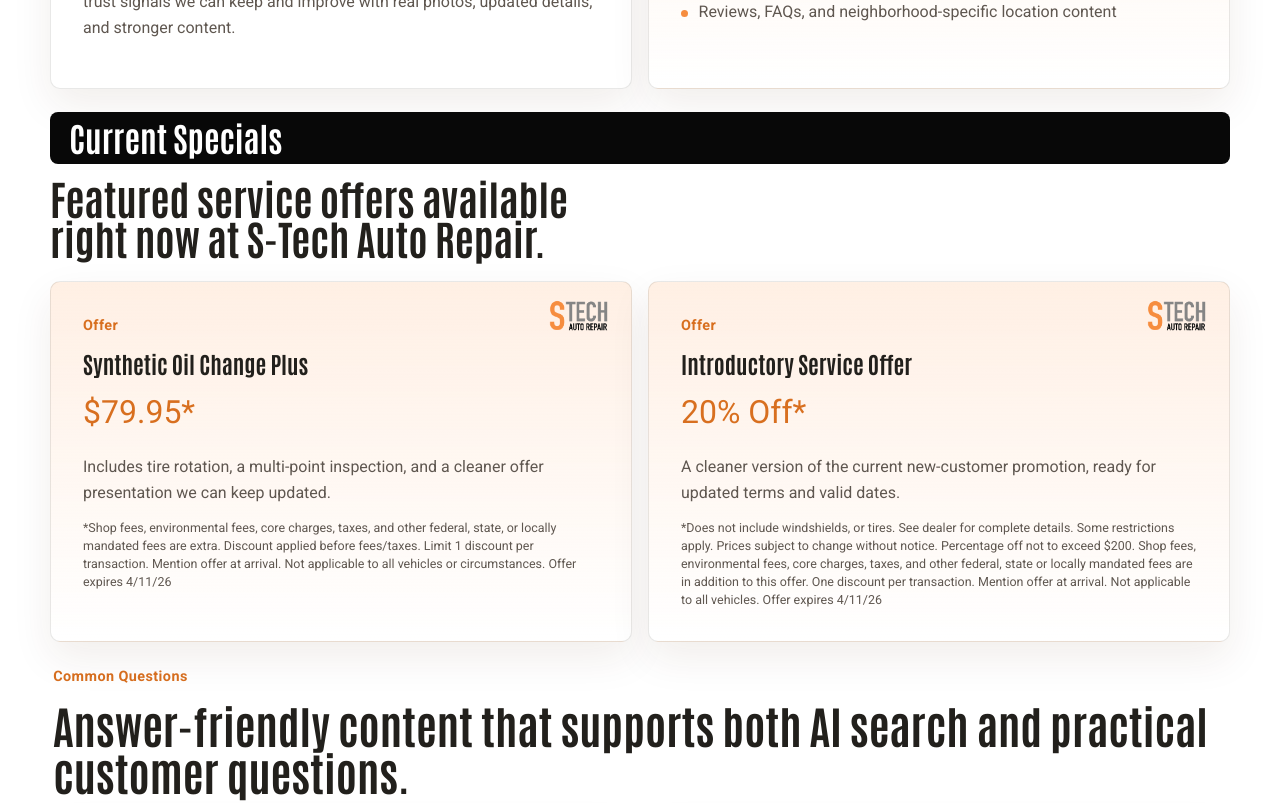
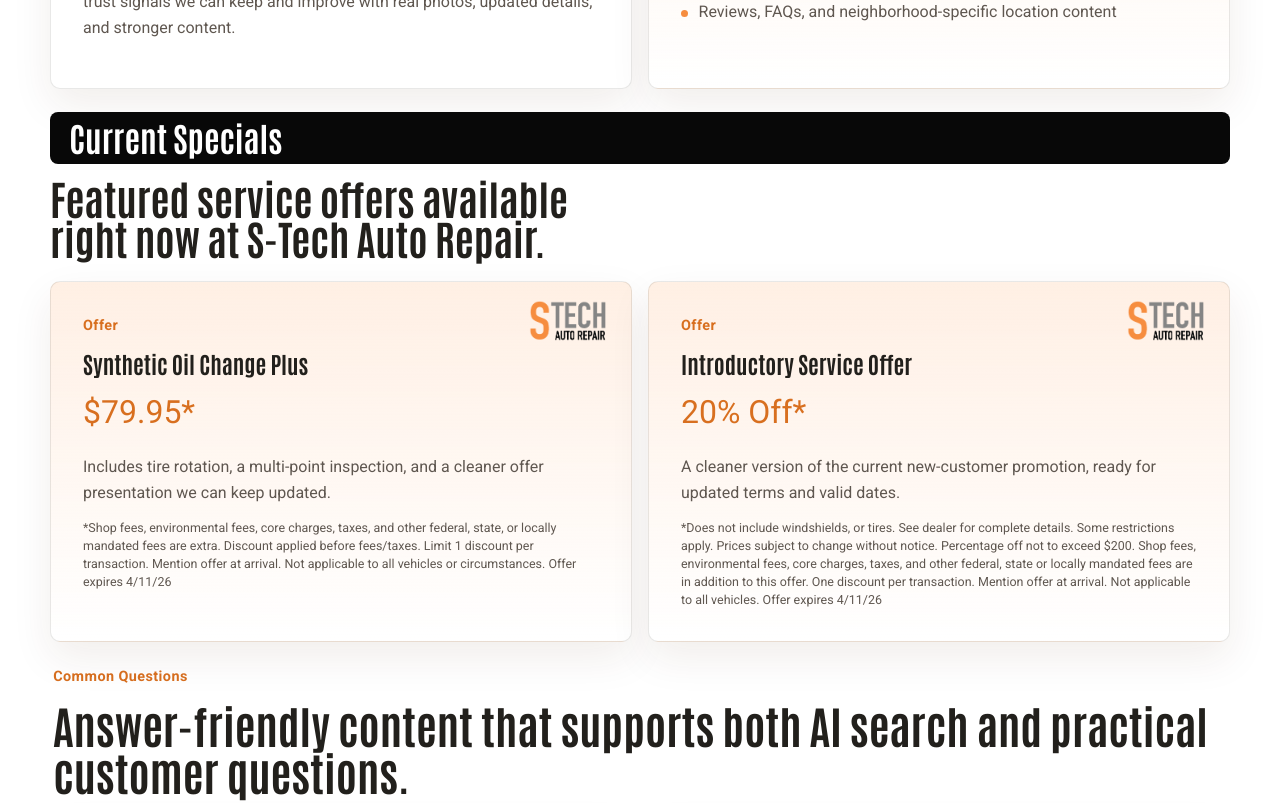
Before and after one commit to DietmarSZ/stechherman, a Next.js app: page / in a window 1280 px wide. Shown: the part 2575-3378 px from the top of the page. Built offline with nearby package versions, Linux system fonts and the light colour scheme.

Commit message:
Increase coupon logo size

```diff
--- a/src/app/globals.css
+++ b/src/app/globals.css
@@ -572,7 +572,7 @@ span {
   top: 1.15rem;
   right: 1.15rem;
   width: auto;
-  height: 32px;
+  height: 42px;
 }
 
 .offer-disclosure {
```
